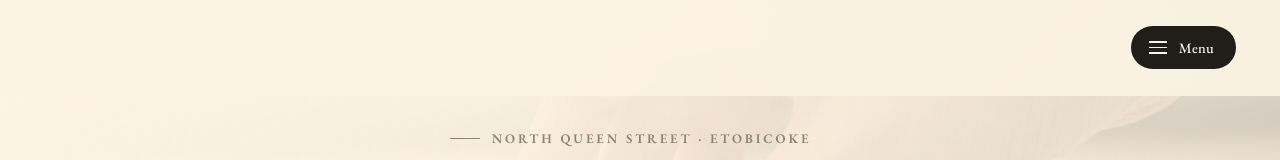
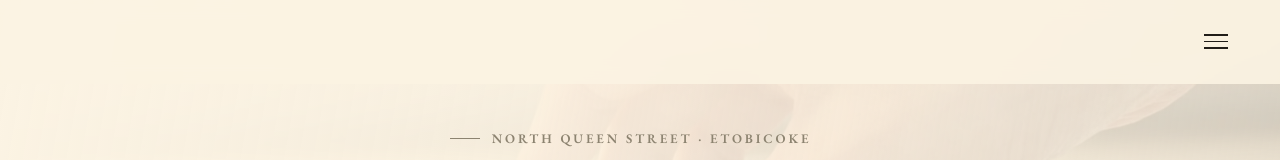
Before and after one commit to BrianKod1/Jacobs-Barbers-Final, a plain HTML site: page v7-new-hero/index.html in a window 1280 px wide. Shown: the top 160 px of the page. Drawn offline with nearby package versions, Linux system fonts and the light colour scheme.

Commit message:
Strip menu icon to plain 3 lines, no background

```diff
--- a/v7-new-hero/index.html
+++ b/v7-new-hero/index.html
@@ -68,15 +68,13 @@
     height:40px; width:auto; display:block;
   }
   .menu-btn{
-    display:flex; align-items:center; gap:12px;
-    background:var(--charcoal); color:var(--white); border:none;
-    padding:12px 22px 12px 18px; border-radius:30px;
-    font-family:'EB Garamond', serif; font-size:0.9rem; letter-spacing:0.02em; font-weight:500;
-    cursor:pointer; transition:background 0.2s ease;
+    display:flex; align-items:center;
+    background:none; border:none; padding:8px;
+    cursor:pointer; transition:opacity 0.2s ease;
   }
-  .menu-btn:hover{background:#3a3327;}
-  .menu-bars{ display:flex; flex-direction:column; gap:4px; width:18px; }
-  .menu-bars span{ display:block; height:1.5px; background:var(--white); width:100%; }
+  .menu-btn:hover{opacity:0.6;}
+  .menu-bars{ display:flex; flex-direction:column; gap:5px; width:24px; }
+  .menu-bars span{ display:block; height:1.5px; background:var(--charcoal); width:100%; }
 
   .menu-overlay{
     position:fixed; inset:0; z-index:150;
@@ -316,9 +314,8 @@
 <body>
 
 <header id="siteHeader">
-  <button class="menu-btn" id="menuBtn" aria-expanded="false" aria-controls="menuOverlay">
+  <button class="menu-btn" id="menuBtn" aria-expanded="false" aria-controls="menuOverlay" aria-label="Menu">
     <span class="menu-bars"><span></span><span></span><span></span></span>
-    Menu
   </button>
 </header>
 
```
